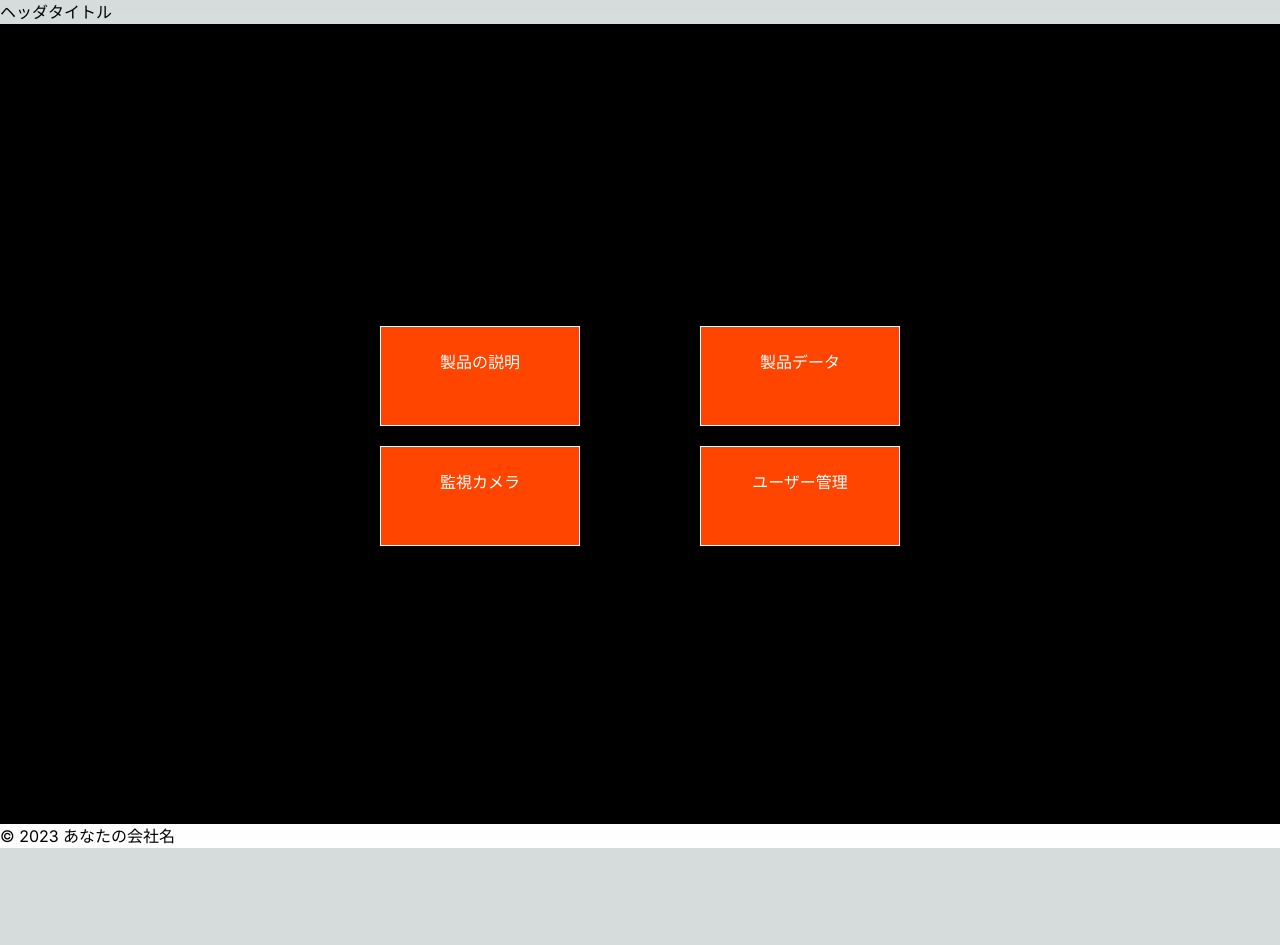
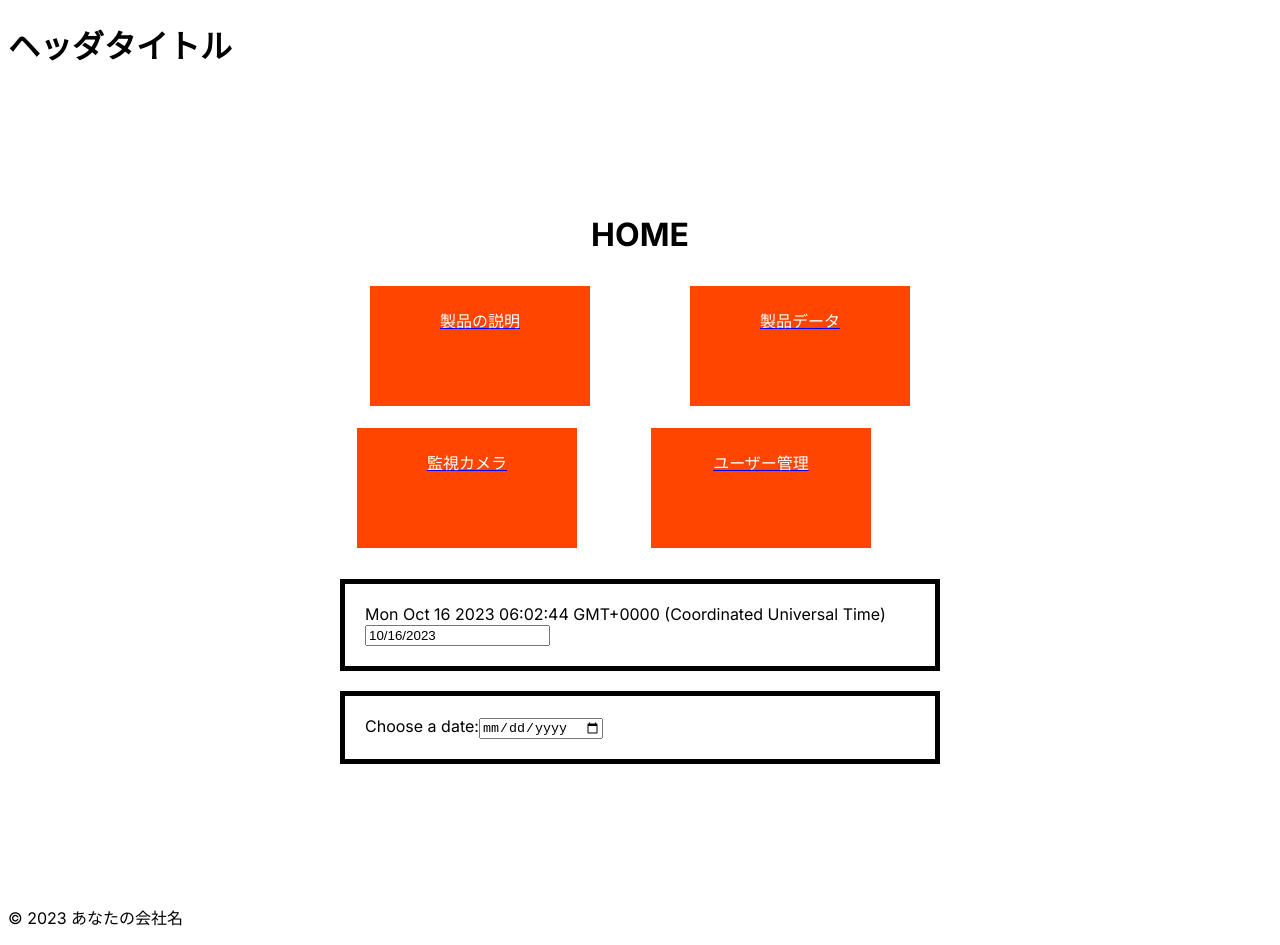
Before and after one commit to Kodai-study/webApp, a Next.js app: page /test2 in a window 1280 px wide. Before the commit the page ends 848 px from the top, so only its background shows below. Built offline with nearby package versions, Linux system fonts and the light colour scheme.

Commit message:
色々やりすぎた

```diff
--- a/package.json
+++ b/package.json
@@ -12,11 +12,13 @@
     "next": "13.5.4",
     "promise-mysql": "^5.2.0",
     "react": "^18",
+    "react-datepicker": "^4.21.0",
     "react-dom": "^18"
   },
   "devDependencies": {
     "@types/node": "^20",
     "@types/react": "^18",
+    "@types/react-datepicker": "^4.19.1",
     "@types/react-dom": "^18",
     "autoprefixer": "^10",
     "cross-env": "^7.0.3",
--- a/src/app/globals.css
+++ b/src/app/globals.css
@@ -1,4 +1,4 @@
-@tailwind base;
+/* @tailwind base;
 @tailwind components;
 @tailwind utilities;
 
@@ -18,10 +18,7 @@
 
 body {
   color: rgb(var(--foreground-rgb));
-  background: linear-gradient(
-      to bottom,
+  background: linear-gradient(to bottom,
       transparent,
-      rgb(var(--background-end-rgb))
-    )
-    rgb(var(--background-start-rgb));
-}
+      rgb(var(--background-end-rgb))) rgb(var(--background-start-rgb));
+} */
--- a/src/app/layout.tsx
+++ b/src/app/layout.tsx
@@ -18,9 +18,11 @@ export default function RootLayout({
 }) {
     return (
         <html lang="ja">
-            <CommonHeader />
-            <body className={inter.className}>{children}</body>
-            <CommonFooter />
+            <body className={inter.className}>
+                <CommonHeader />
+                {children}
+                <CommonFooter />
+            </body>
         </html>
     )
 }
--- a/src/app/test2/Home.module.css
+++ b/src/app/test2/Home.module.css
@@ -4,7 +4,7 @@
     align-items: center;
     justify-content: center;
     height: 100vh;
-    background-color: black;
+    /* background-color: black; */
 }
 
 .button {
--- a/src/app/test2/page.tsx
+++ b/src/app/test2/page.tsx
@@ -1,10 +1,12 @@
 import Link from 'next/link';
 import styles from './Home.module.css';
+import SampleDataInput from './sampleDatePicker'
 
 export default function Home() {
 	return (
 		<div className={styles.container}>
 			<h1>HOME</h1>
+
 			<div className={styles.buttonsWrapper}>
 				<Link href="/page1">
 					<div className={styles.button}>製品の説明</div>
@@ -18,6 +20,8 @@ export default function Home() {
 				<Link href="/page4">
 					<div className={styles.button}>ユーザー管理</div>
 				</Link>
+				<br></br>
+				<SampleDataInput />
 			</div>
 		</div>
 	);
--- /dev/null
+++ b/src/app/test2/sampleDatePicker.tsx
@@ -0,0 +1,26 @@
+'use client'
+import React, { useState, useEffect } from 'react';
+import DatePicker from 'react-datepicker';
+import 'react-datepicker/dist/react-datepicker.css';
+import HtmlDateInput from './testHtmlInputDate';
+import Box from '../../components/borderBox'
+
+export default function Home() {
+    const [selectedDate, setSelectedDate] = useState<Date | null>(null);
+
+    useEffect(() => {
+        setSelectedDate(new Date());
+    }, []);
+
+    return (
+        <div>
+            <Box>
+                {selectedDate ? selectedDate.toString() : 'Loading...'}
+                {selectedDate && <DatePicker selected={selectedDate} onChange={(date: Date) => setSelectedDate(date)} />}
+            </Box>
+            <Box>
+                <HtmlDateInput />
+            </Box>
+        </div>
+    );
+}
--- /dev/null
+++ b/src/app/test2/testHtmlInputDate.tsx
@@ -0,0 +1,10 @@
+'use client'
+
+export default function Home() {
+    return (
+        <div>
+            <label htmlFor="date">Choose a date:</label>
+            <input type="date" id="date" name="date" />
+        </div>
+    );
+}
--- /dev/null
+++ b/src/components/borderBox.tsx
@@ -0,0 +1,22 @@
+// 'use client'
+import React, { ReactNode } from 'react';
+
+interface BorderBoxProps {
+    children: ReactNode;
+}
+
+const BorderBox: React.FC<BorderBoxProps> = ({ children }) => {
+    const style = {
+        border: '5px solid black',
+        padding: '20px',
+        margin: '20px'
+    };
+
+    return (
+        <div style={style}>
+            {children}
+        </div>
+    );
+}
+
+export default BorderBox;
```
Also changed, not shown: src/app/test/page.tsx (+1 -1 lines), 1 other file (tests, documents, lock files or other folders). Lines whose indentation alone changed are shown as unchanged.
